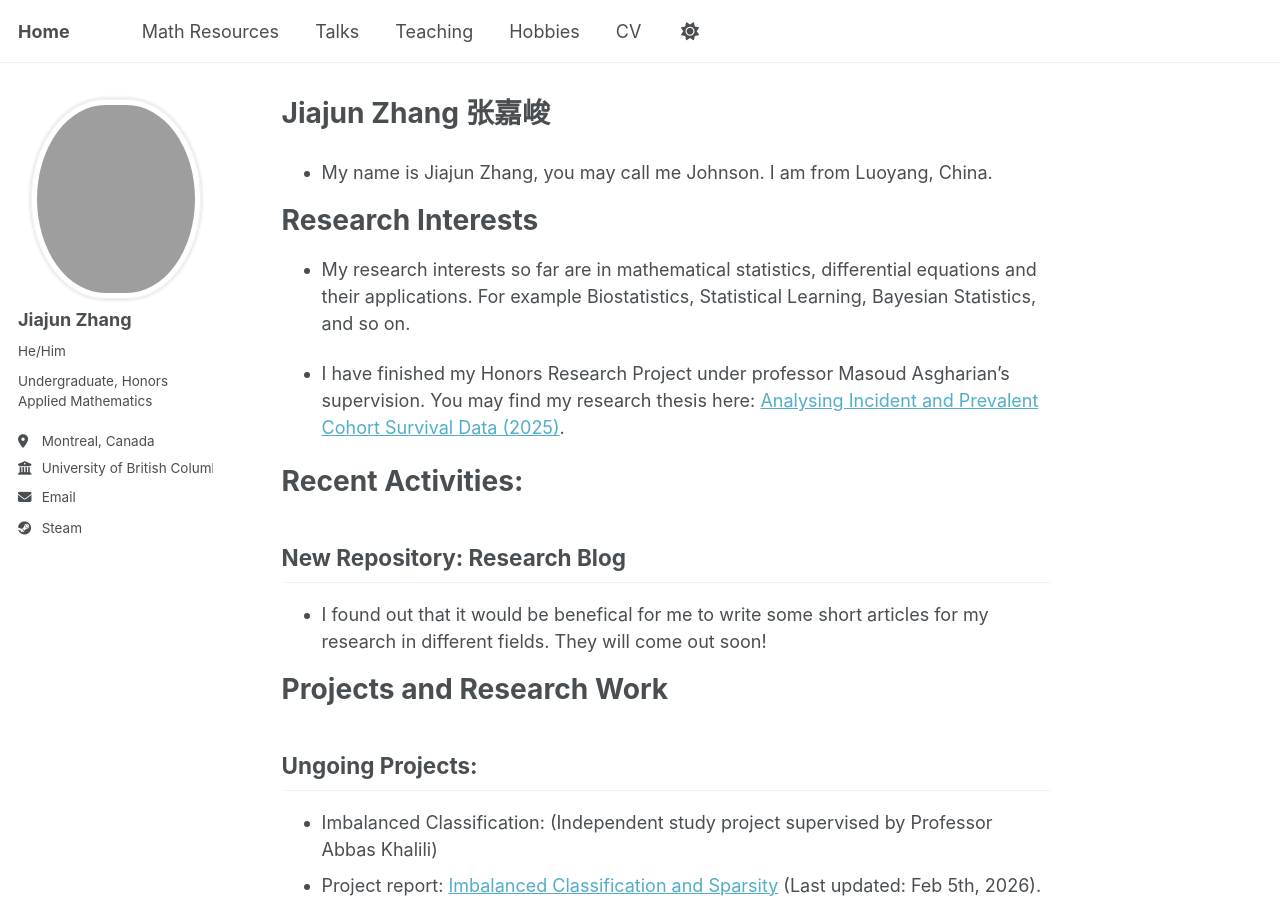
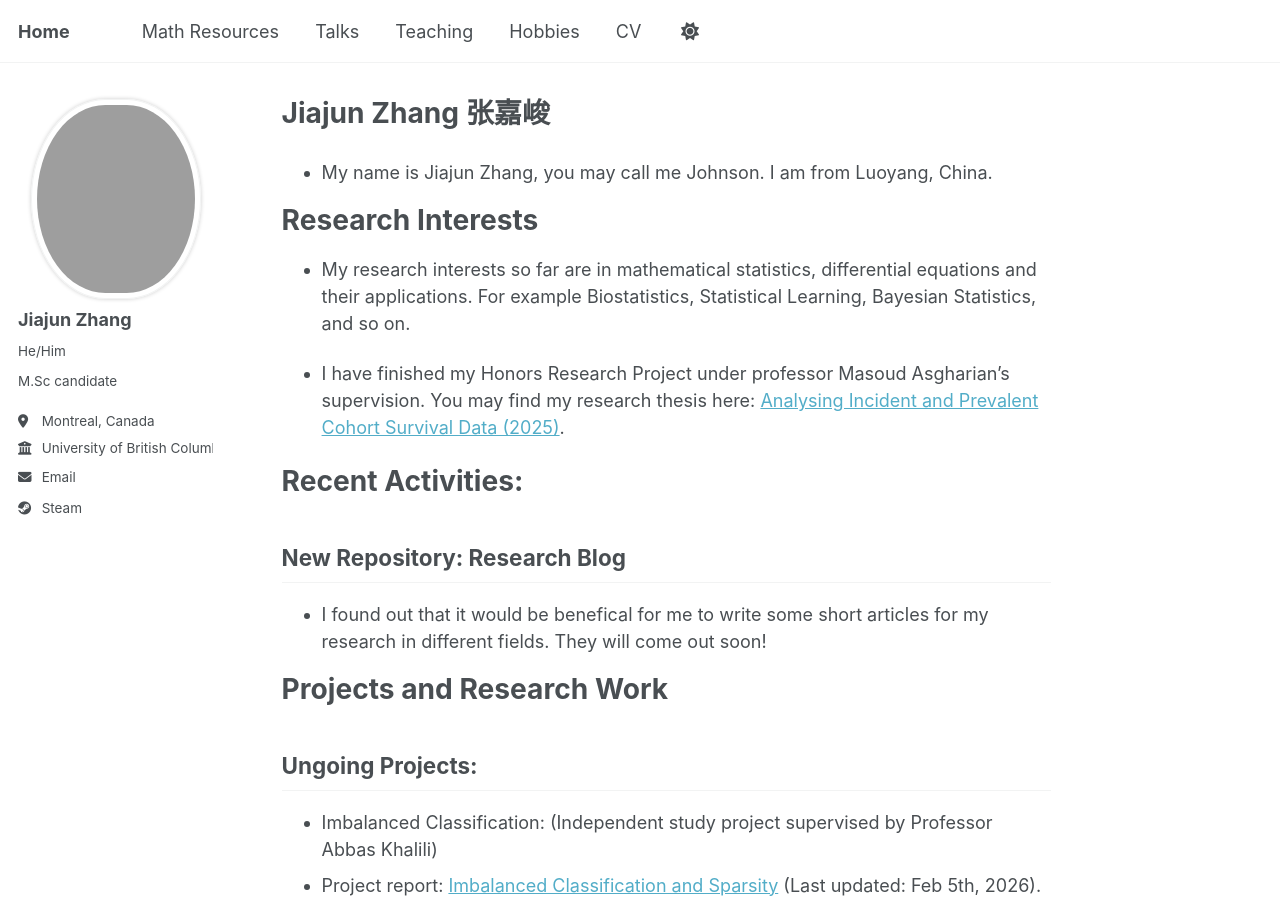
Before and after one commit to JohanssonRein/JohanssonRein.github.io, a Jekyll site: the page built from _pages/about.md, in a window 1280 px wide and 900 px high. Built offline with Jekyll 4.4.1, drawn with Linux system fonts in a browser that asks for light colours.

Commit message:
Update _config.yml

```diff
--- a/_config.yml
+++ b/_config.yml
@@ -31,7 +31,7 @@ author:
   avatar           : "Johansson.jpg"
   name             : "Jiajun Zhang"
   pronouns         : "He/Him"
-  bio              : "Undergraduate, Honors Applied Mathematics"
+  bio              : "M.Sc candidate"
   location         : "Montreal, Canada"
   employer         : "University of British Columbia"
   uri              : # URL
```
